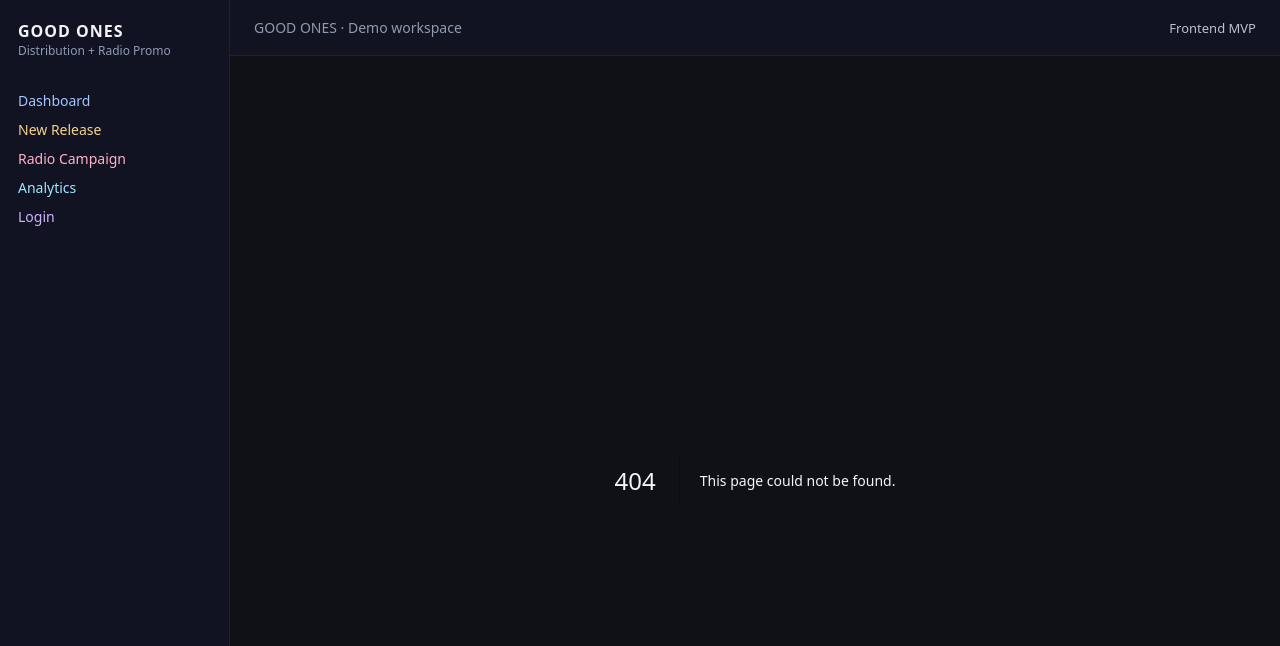
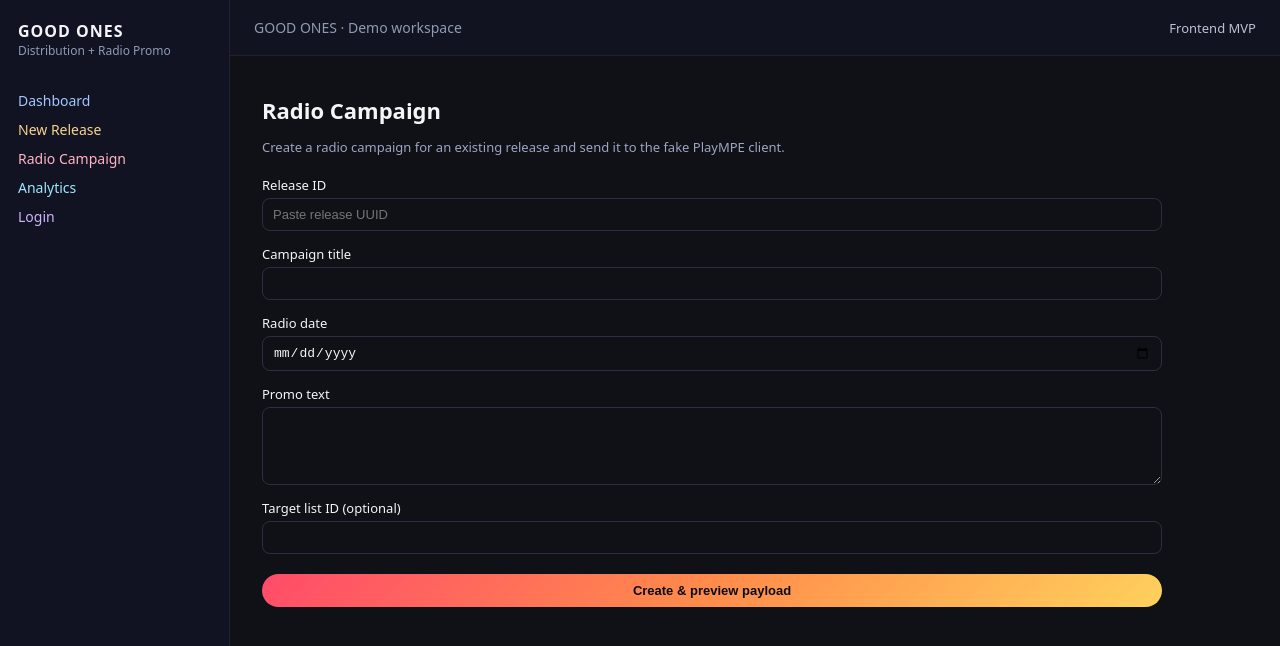
Before and after one commit to danilodurante/goodones-platform, a Next.js app in the folder frontend/: page /radio-campaigns/new in a window 1280 px wide. Before the commit this address had no page. Shown: the top 646 px of the page. Built offline with nearby package versions, Linux system fonts and the light colour scheme.

Commit message:
Create page.tsx

```diff
--- /dev/null
+++ b/frontend/app/radio-campaigns/new/page.tsx
@@ -0,0 +1,278 @@
+"use client";
+
+import { useState } from "react";
+
+export default function NewRadioCampaignPage() {
+  const [releaseId, setReleaseId] = useState("");
+  const [title, setTitle] = useState("");
+  const [radioDate, setRadioDate] = useState("");
+  const [promoText, setPromoText] = useState("");
+  const [targetListId, setTargetListId] = useState("");
+
+  const [payload, setPayload] = useState<any>(null);
+  const [sendResult, setSendResult] = useState<any>(null);
+  const [campaignId, setCampaignId] = useState<string | null>(null);
+
+  const [error, setError] = useState<string | null>(null);
+  const [loadingCreate, setLoadingCreate] = useState(false);
+  const [loadingSend, setLoadingSend] = useState(false);
+
+  function getToken() {
+    if (typeof window === "undefined") return null;
+    return localStorage.getItem("goodones_token");
+  }
+
+  async function handleCreate(e: React.FormEvent<HTMLFormElement>) {
+    e.preventDefault();
+    setError(null);
+    setPayload(null);
+    setSendResult(null);
+    setCampaignId(null);
+    setLoadingCreate(true);
+
+    const token = getToken();
+    if (!token) {
+      setError("Missing token. Please login first.");
+      setLoadingCreate(false);
+      return;
+    }
+
+    try {
+      const res = await fetch(
+        `http://localhost:3001/releases/${releaseId}/radio-campaigns`,
+        {
+          method: "POST",
+          headers: {
+            "Content-Type": "application/json",
+            Authorization: `Bearer ${token}`,
+          },
+          body: JSON.stringify({
+            title,
+            radioDate,
+            promoText,
+            targetListId: targetListId || undefined,
+          }),
+        }
+      );
+
+      if (!res.ok) {
+        const text = await res.text();
+        setError(`Error ${res.status}: ${text}`);
+        setLoadingCreate(false);
+        return;
+      }
+
+      const data = await res.json();
+      setCampaignId(data.id);
+
+      // ora fetch payload
+      const payloadRes = await fetch(
+        `http://localhost:3001/releases/${releaseId}/radio-campaigns/${data.id}/payload`,
+        {
+          headers: {
+            Authorization: `Bearer ${token}`,
+          },
+        }
+      );
+      const payloadJson = await payloadRes.json();
+      setPayload(payloadJson);
+
+      setLoadingCreate(false);
+    } catch (err) {
+      console.error(err);
+      setError("Unexpected error");
+      setLoadingCreate(false);
+    }
+  }
+
+  async function handleSend() {
+    if (!campaignId) return;
+    setError(null);
+    setLoadingSend(true);
+
+    const token = getToken();
+    if (!token) {
+      setError("Missing token. Please login first.");
+      setLoadingSend(false);
+      return;
+    }
+
+    try {
+      const res = await fetch(
+        `http://localhost:3001/releases/${releaseId}/radio-campaigns/${campaignId}/send`,
+        {
+          method: "POST",
+          headers: {
+            Authorization: `Bearer ${token}`,
+          },
+        }
+      );
+
+      if (!res.ok) {
+        const text = await res.text();
+        setError(`Error ${res.status}: ${text}`);
+        setLoadingSend(false);
+        return;
+      }
+
+      const data = await res.json();
+      setSendResult(data);
+      setLoadingSend(false);
+    } catch (err) {
+      console.error(err);
+      setError("Unexpected error");
+      setLoadingSend(false);
+    }
+  }
+
+  return (
+    <div style={{ maxWidth: 900 }}>
+      <h1 style={{ fontSize: 22, marginBottom: 8 }}>Radio Campaign</h1>
+      <p style={{ fontSize: 13, color: "#9ea4c2", marginBottom: 20 }}>
+        Create a radio campaign for an existing release and send it to the
+        fake PlayMPE client.
+      </p>
+
+      <form
+        onSubmit={handleCreate}
+        style={{ display: "grid", gap: 14, fontSize: 13 }}
+      >
+        <div style={{ display: "grid", gap: 4 }}>
+          <label>Release ID</label>
+          <input
+            value={releaseId}
+            onChange={(e) => setReleaseId(e.target.value)}
+            placeholder="Paste release UUID"
+            required
+            style={inputStyle}
+          />
+        </div>
+
+        <div style={{ display: "grid", gap: 4 }}>
+          <label>Campaign title</label>
+          <input
+            value={title}
+            onChange={(e) => setTitle(e.target.value)}
+            required
+            style={inputStyle}
+          />
+        </div>
+
+        <div style={{ display: "grid", gap: 4 }}>
+          <label>Radio date</label>
+          <input
+            type="date"
+            value={radioDate}
+            onChange={(e) => setRadioDate(e.target.value)}
+            required
+            style={inputStyle}
+          />
+        </div>
+
+        <div style={{ display: "grid", gap: 4 }}>
+          <label>Promo text</label>
+          <textarea
+            value={promoText}
+            onChange={(e) => setPromoText(e.target.value)}
+            rows={4}
+            style={{ ...inputStyle, resize: "vertical" }}
+          />
+        </div>
+
+        <div style={{ display: "grid", gap: 4 }}>
+          <label>Target list ID (optional)</label>
+          <input
+            value={targetListId}
+            onChange={(e) => setTargetListId(e.target.value)}
+            style={inputStyle}
+          />
+        </div>
+
+        <button
+          type="submit"
+          disabled={loadingCreate}
+          style={primaryButtonStyle}
+        >
+          {loadingCreate ? "Creating…" : "Create & preview payload"}
+        </button>
+
+        {error && (
+          <p style={{ color: "#ff8a8a", fontSize: 12 }}>{error}</p>
+        )}
+      </form>
+
+      {payload && (
+        <div
+          style={{
+            marginTop: 24,
+            padding: 14,
+            borderRadius: 12,
+            border: "1px solid #23273c",
+            background: "#111320",
+          }}
+        >
+          <div
+            style={{ fontSize: 13, color: "#9ea4c2", marginBottom: 6 }}
+          >
+            PlayMPE payload (preview)
+          </div>
+          <pre
+            style={{
+              margin: 0,
+              fontSize: 12,
+              whiteSpace: "pre-wrap",
+            }}
+          >
+            {JSON.stringify(payload, null, 2)}
+          </pre>
+
+          <button
+            onClick={handleSend}
+            disabled={loadingSend}
+            style={{ ...primaryButtonStyle, marginTop: 10 }}
+          >
+            {loadingSend ? "Sending…" : "Send to Fake PlayMPE"}
+          </button>
+        </div>
+      )}
+
+      {sendResult && (
+        <pre
+          style={{
+            marginTop: 18,
+            fontSize: 12,
+            background: "#0b0d14",
+            borderRadius: 10,
+            padding: 12,
+            border: "1px solid #23273c",
+            whiteSpace: "pre-wrap",
+          }}
+        >
+          {JSON.stringify(sendResult, null, 2)}
+        </pre>
+      )}
+    </div>
+  );
+}
+
+const inputStyle: React.CSSProperties = {
+  padding: "8px 10px",
+  borderRadius: 8,
+  border: "1px solid #2b3043",
+  background: "#0f1117",
+  color: "#f5f5f7",
+  fontSize: 13,
+};
+
+const primaryButtonStyle: React.CSSProperties = {
+  marginTop: 6,
+  padding: "9px 12px",
+  borderRadius: 999,
+  border: "none",
+  fontSize: 13,
+  fontWeight: 600,
+  cursor: "pointer",
+  background:
+    "linear-gradient(135deg, #ff4b6a 0%, #ff8c4b 50%, #ffd15c 100%)",
+  color: "#0b0d14",
+};
```
